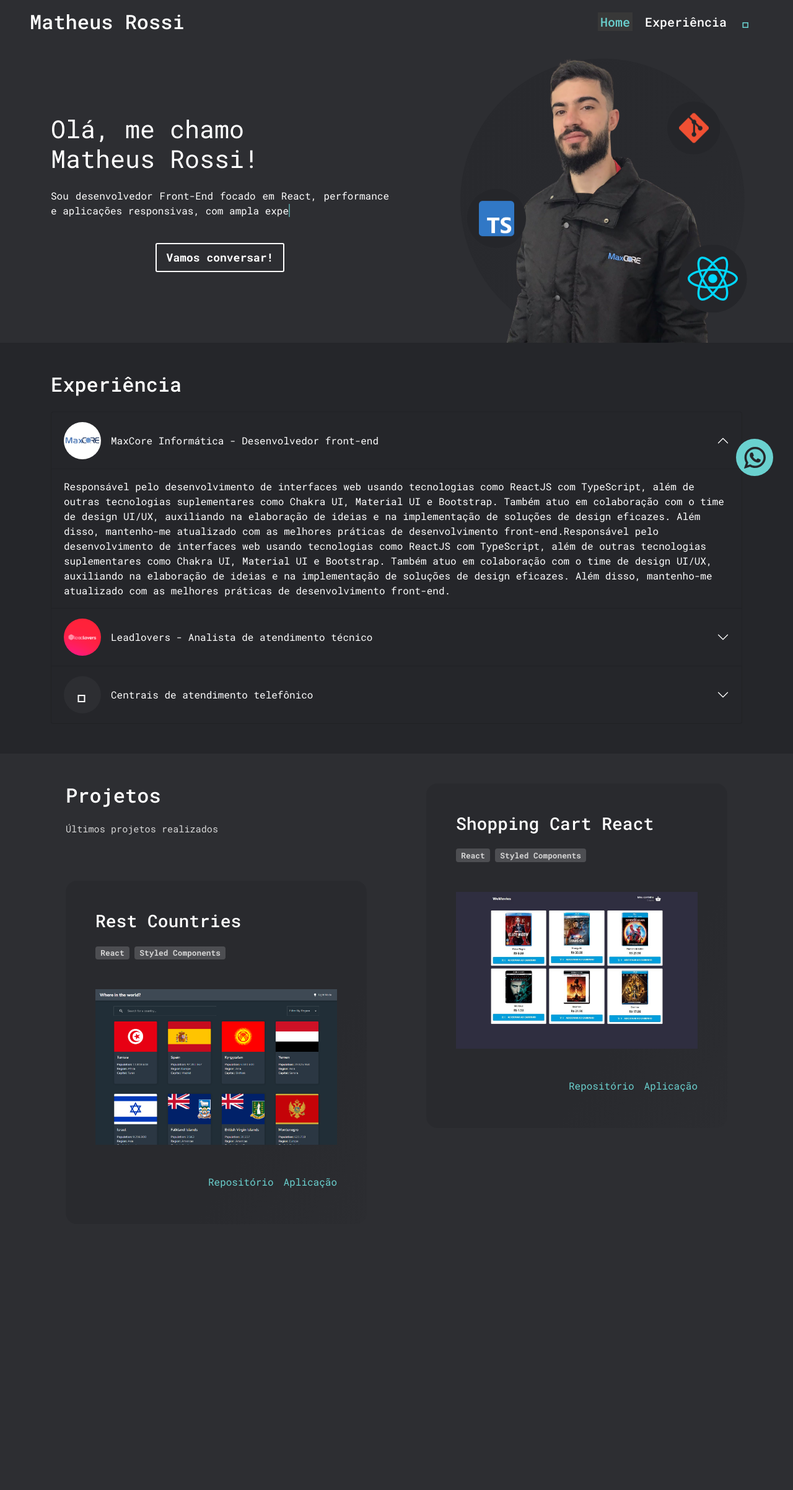
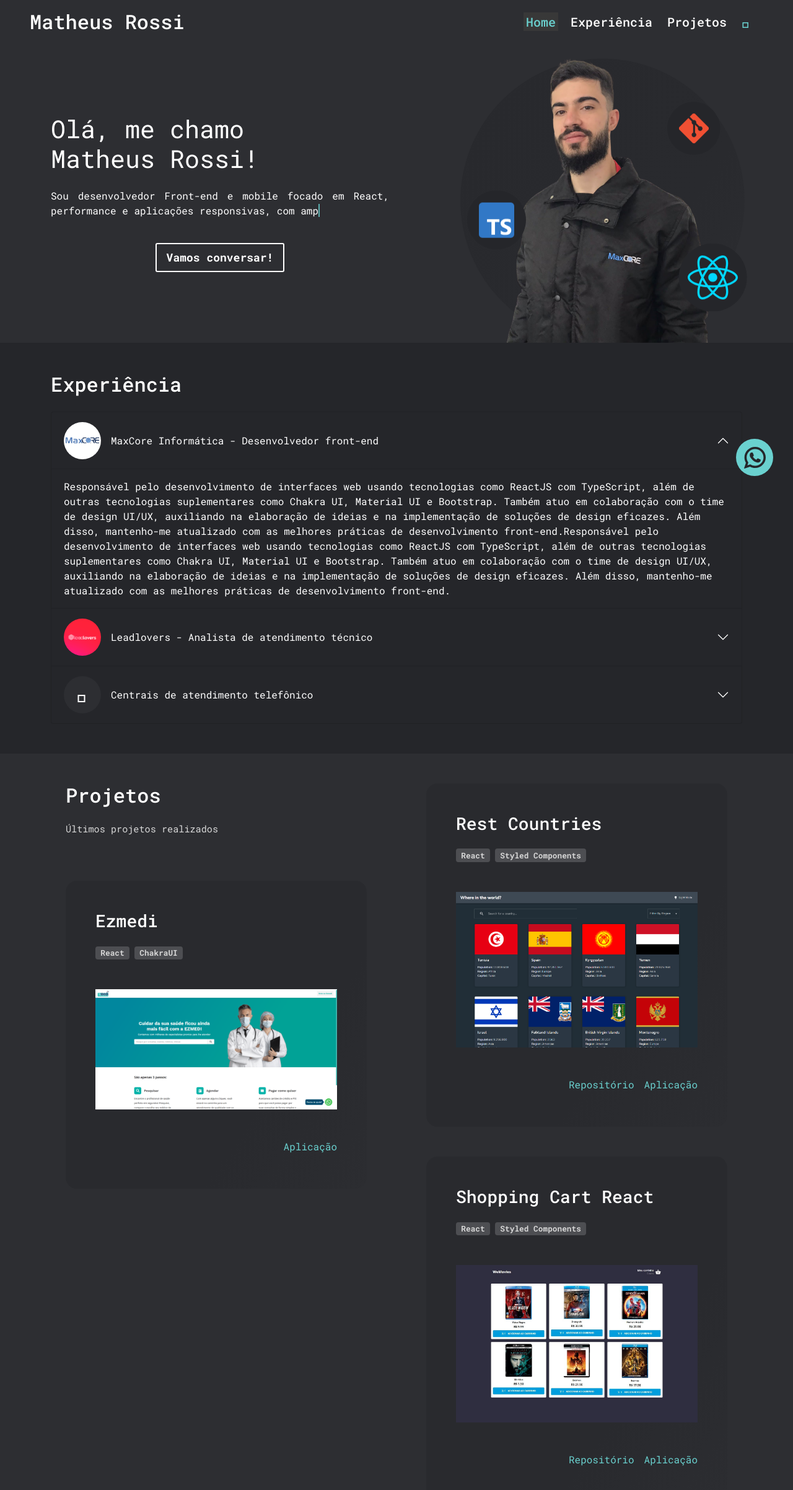
Before and after one commit to thsrossi/portfolio, a React (Vite) app: page / in a window 1280 px wide. Shown: the top 2404 px of the page at 62% size. Before the commit the page ends 2023 px from the top, so only its background shows below. Built offline with nearby package versions, Linux system fonts and the light colour scheme.

Commit message:
inclusão ezmedi em projetos, alteração Bio

```diff
--- a/src/components/Card/Card.tsx
+++ b/src/components/Card/Card.tsx
@@ -5,7 +5,7 @@ interface CardProps{
     nome: string;
     tecnologias: [string, string];
     imagem: string;
-    repositorio: string;
+    repositorio?: string;
     aplicacao?: string;
 
 }
@@ -24,14 +24,15 @@ export default function Card({nome, tecnologias, imagem, repositorio, aplicacao}
                 <img src={imagem} width={'100%'} />
                 <div className='mt-5 d-flex justify-content-end'>
 
-                <a
+                {repositorio &&
+                    <a
                     href={repositorio}
                     target='_blank'
                     className='mr-3'
                     >
-                    Repositório
-
-                </a>
+                        Repositório
+                    </a>
+                }
                 <a
                     href={aplicacao}
                     target='_blank'
--- a/src/components/NavTop/navtop.tsx
+++ b/src/components/NavTop/navtop.tsx
@@ -92,6 +92,7 @@ export function NavTop(){
             } ref={navRef}>
                 <a className="my-0 mr-md-3 px-md-1 main" onClick={()=>setNavItemsActive(false)} href="#main">Home</a>
                 <a className="my-0 mr mr-md-3 px-md-1 experience" onClick={()=>setNavItemsActive(false)} href="#experience" >Experiência</a>
+                <a className="my-0 mr mr-md-3 px-md-1 projects" onClick={()=>setNavItemsActive(false)} href="#projects" >Projetos</a>
                 {/* <a className="my-0 mr mr-md-3 px-md-1" onClick={()=>setNavItemsActive(false)}>Projetos</a>
                 <a className="my-0 mr mr-md-3 px-md-1" onClick={()=>setNavItemsActive(false)}>Contato</a> */}
                 <a href="mailto:matheusbprossi@gmail.com?subject=Olá,%20vim%20por%20seu%20portfolio" className="d-none d-md-flex align-items-center">
--- a/src/components/Sections/MainSection/MainSection.tsx
+++ b/src/components/Sections/MainSection/MainSection.tsx
@@ -11,7 +11,7 @@ export default function MainSection(){
     ""
   )
   const [fullDesciption, setFullDesciption] = useState(
-    "Sou desenvolvedor Front-End focado em React, performance e aplicações responsivas, com ampla experiência em tecnologias como TypeScript, HTML, CSS, JavaScript, Material-UI e Git. Atualmente, trabalho como Desenvolvedor Front-end na MaxCore Informática, onde utilizo ReactJS com TypeScript e tecnologias suplementares como Git, Chakra UI, Material UI, Bootstrap."
+    "Sou desenvolvedor Front-end e mobile focado em React, performance e aplicações responsivas, com ampla experiência em tecnologias como TypeScript, JavaScript, Material-UI e Git. Atualmente, trabalho como Desenvolvedor Front-end e mobile na MaxCore Informática, onde utilizo ReactJS e React Native com TypeScript e tecnologias suplementares como Git, Chakra UI, Material UI, Bootstrap."
   )
   const [index, setIndex] = useState(0)
 
--- a/src/components/Sections/Project/Project.tsx
+++ b/src/components/Sections/Project/Project.tsx
@@ -1,15 +1,26 @@
 import Card from "../../Card/Card";
 import RestCountriesImage from "../../../assets/images/RestCountries.png"
 import ReactCartImage from "../../../assets/images/reactcartshopping.jpeg"
+import EzmediImage from "../../../assets/images/Ezmedi.png"
 
 export default function Project() {
     return (
-        <section className={`w-100  pt-5 pb-lg-5`} id="experience" style={{ scrollMarginTop: "+69px" }}>
-            <div className='container'>
+        <section className={`w-100  pt-5 pb-5`} id="projects" style={{ scrollMarginTop: "+69px" }}>
+            <div className='container pb-lg-4'>
                 <div className='row gx-md-4 gx-lg-5 gy-5'>
                     <div className="col-12 col-md-6 px-lg-5">
                         <h2 className='pb-5 pb-lg-3'>Projetos</h2>
                         <p style={{'color':'#d7d7d7', fontSize:'0.95rem', marginBottom: '4.5rem'}}>Últimos projetos realizados</p>
+                        <Card
+                            nome='Ezmedi'
+                            tecnologias={['React', 'ChakraUI']}
+                            aplicacao="https://agendamento.ezmedi.com.br/"
+                            imagem={EzmediImage}
+                        />
+
+                    </div>
+                    <div className="col-12 col-md-6 px-lg-5 ">
+
                         <Card
                             nome='Rest Countries'
                             tecnologias={['React', 'Styled Components']}
@@ -17,10 +28,7 @@ export default function Project() {
                             imagem={RestCountriesImage}
                             repositorio={'https://github.com/thsrossi/REST-Countries-API-with-color-theme-switcher-frontend-mentor'}
                         />
-
-                    </div>
-                    <div className="col-12 col-md-6 px-lg-5 ">
-
+                    <div className="mt-5">
                         <Card
                             nome='Shopping Cart React'
                             tecnologias={['React', 'Styled Components']}
@@ -30,6 +38,7 @@ export default function Project() {
                         />
 
                     </div>
+                    </div>
 
                 </div>
             </div>
```
Also changed, not shown: src/assets/images/Ezmedi.png (added).
